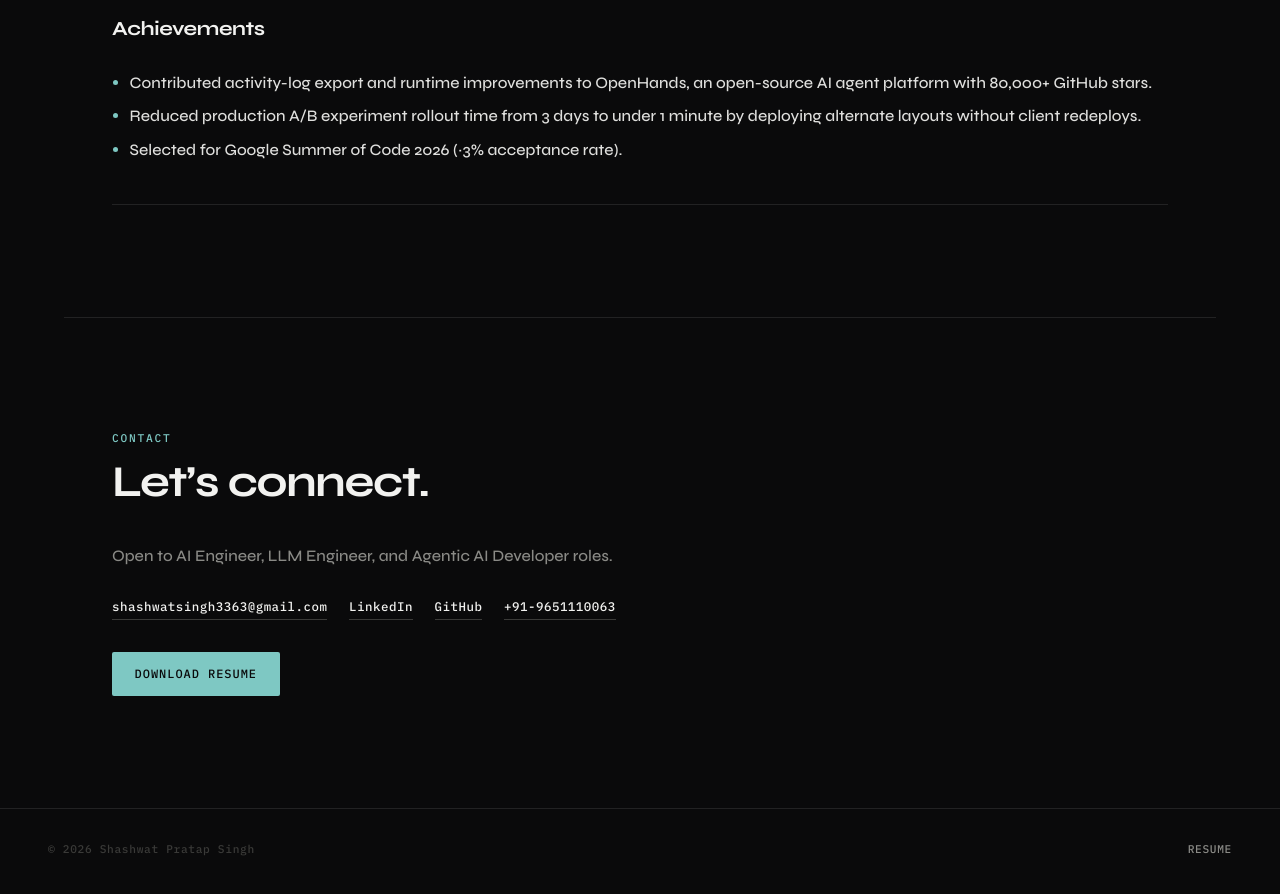
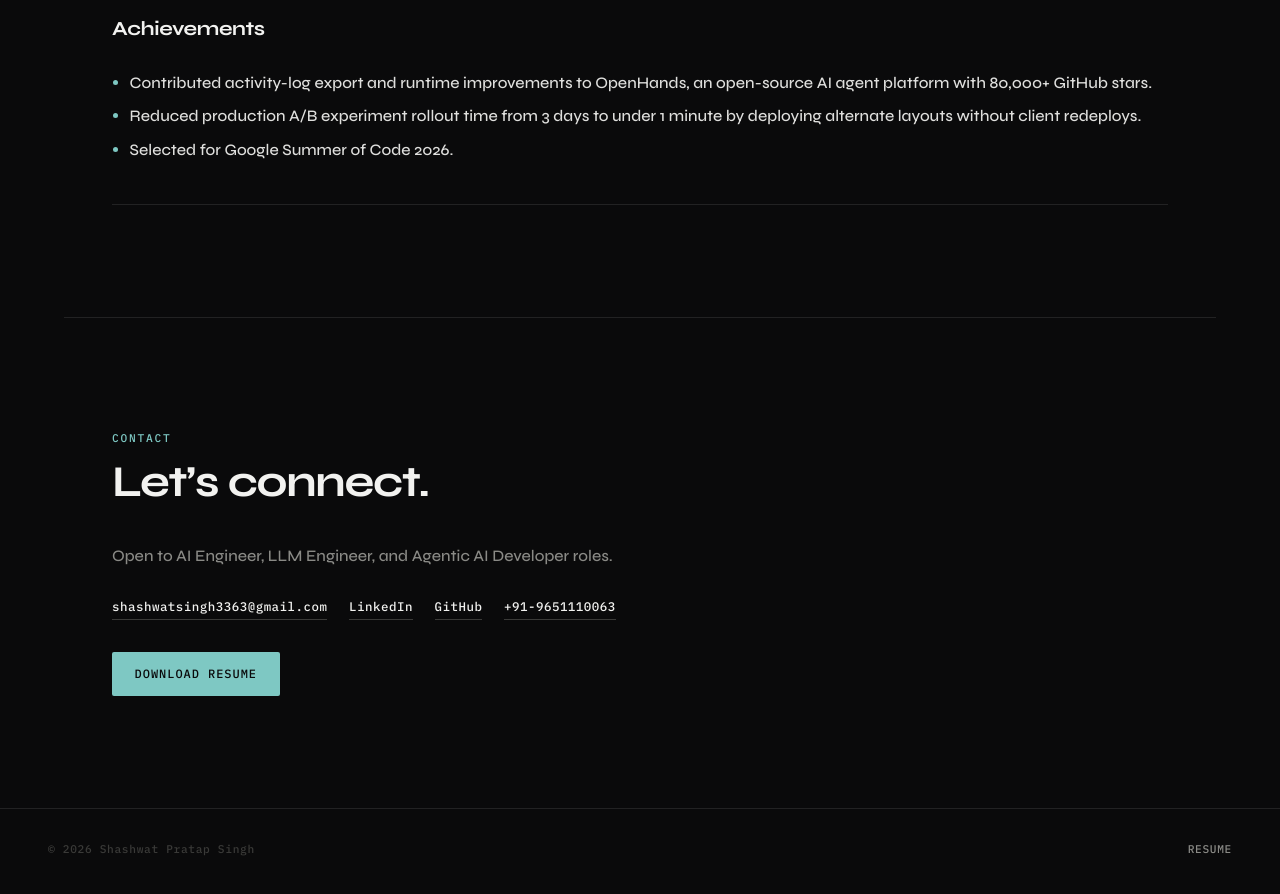
Before and after one commit to ShashwatXD/Portfolio, a plain HTML site: page index.html in a window 1280 px wide. Shown: the part 4100-4994 px from the top of the page. Drawn offline with Linux system fonts and the light colour scheme; animation ran at ten frames a second.

Commit message:
remove gsoc acceptance rate

```diff
--- a/index.html
+++ b/index.html
@@ -240,7 +240,7 @@
         <ul>
           <li>Contributed activity-log export and runtime improvements to <a href="https://github.com/OpenHands/OpenHands" target="_blank" rel="noopener noreferrer">OpenHands</a>, an open-source AI agent platform with 80,000+ GitHub stars.</li>
           <li>Reduced production A/B experiment rollout time from 3 days to under 1 minute by deploying alternate layouts without client redeploys.</li>
-          <li>Selected for Google Summer of Code 2026 (~3% acceptance rate).</li>
+          <li>Selected for Google Summer of Code 2026.</li>
         </ul>
       </article>
     </section>
```
